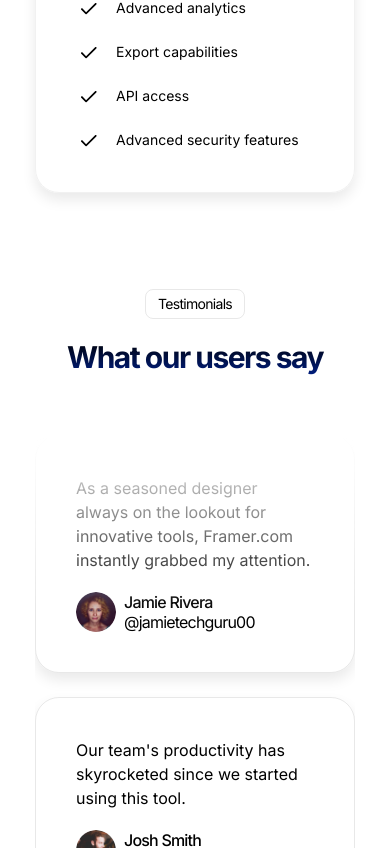
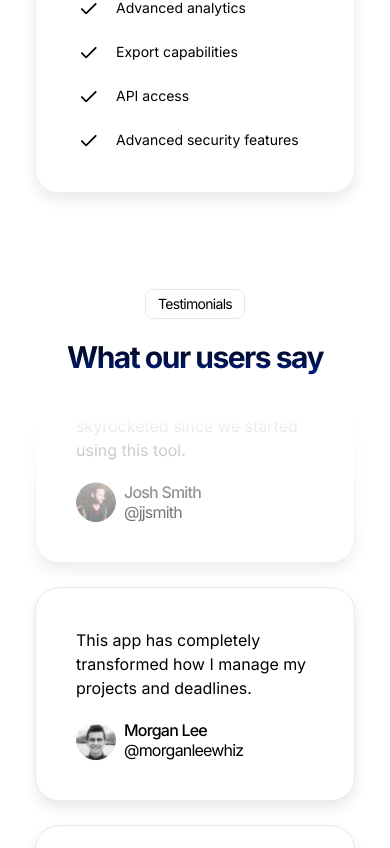
Before and after one commit to EL-Mehdiri/SAAS-LP, a Next.js app: page / in a window 390 px wide. Shown: the part 3876-4724 px from the top of the page. Built offline with nearby package versions, Linux system fonts and the light colour scheme.

Commit message:
"Added Framer Motion animations to CallToAction and Testimonials sections, and refactored Testimonials component to use motion.div and Fragment from React."

```diff
--- a/src/sections/CallToAction.tsx
+++ b/src/sections/CallToAction.tsx
@@ -1,10 +1,22 @@
+"use client";
+import { motion, useScroll, useTransform } from "framer-motion";
 import ArrowIcon from "@/assets/arrow-right.svg";
 import starImage from "@/assets/star.png";
 import springImage from "@/assets/spring.png";
 import Image from "next/image";
+import { useRef } from "react";
 export const CallToAction = () => {
+  const sectionRef = useRef(null);
+  const { scrollYProgress } = useScroll({
+    target: sectionRef,
+    offset: ["start end", "end start"],
+  });
+  const translateY = useTransform(scrollYProgress, [0, 1], [150, -150]);
   return (
-    <section className="bg-gradient-to-b from-white to-[#D2DCFF] overflow-x-clip py-24">
+    <section
+      ref={sectionRef}
+      className="bg-gradient-to-b from-white to-[#D2DCFF] overflow-x-clip py-24"
+    >
       <div className="container text-center">
         <div className="section-heading relative">
           <h2 className="section-title">Sign up for free today</h2>
@@ -12,14 +24,20 @@ export const CallToAction = () => {
             Celebrate the joy of accomplishment with an app designed to track
             your progress and motivate your efforts.
           </p>
-          <Image
-            src={starImage}
+          <motion.img
+            style={{
+              translateY,
+            }}
+            src={starImage.src}
             alt="star"
             width={360}
             className="absolute -left-[400px] -top-[137px] hidden md:block"
           />
-          <Image
-            src={springImage}
+          <motion.img
+            src={springImage.src}
+            style={{
+              translateY,
+            }}
             alt="spring"
             width={360}
             className="absolute -right-[350px] -top-[19px] hidden md:block"
--- a/src/sections/Testimonials.tsx
+++ b/src/sections/Testimonials.tsx
@@ -1,3 +1,5 @@
+"use client";
+import { motion } from "framer-motion";
 import avatar1 from "@/assets/avatar-1.png";
 import avatar2 from "@/assets/avatar-2.png";
 import avatar3 from "@/assets/avatar-3.png";
@@ -7,8 +9,9 @@ import avatar6 from "@/assets/avatar-6.png";
 import avatar7 from "@/assets/avatar-7.png";
 import avatar8 from "@/assets/avatar-8.png";
 import avatar9 from "@/assets/avatar-9.png";
-import SectionHeader from "@/components/sectionHeader";
+import SectionHeader from "@/components/SectionHeader";
 import Image from "next/image";
+import { Fragment } from "react";
 
 const testimonials = [
   {
@@ -74,11 +77,23 @@ const thirdColumn = testimonials.slice(6, 9);
 const TestemonialsColum = (props: {
   className?: string;
   testimonials: typeof testimonials;
+  duration?: number;
 }) => {
   return (
-    <div
-      className={`flex flex-col gap-6 mt-10 [mask-image:linear-gradient(to_bottom,transparent,black_25%,black_75%,transparent)] ${props.className}`}
+    <div className={props.className}>
+      <motion.div
+        animate={{ translateY: "-50%" }}
+        transition={{
+          repeat: Infinity,
+          ease: "linear",
+          repeatType: "loop",
+          duration: props.duration || 10,
+        }}
+        className={`flex flex-col gap-6 pb-6 `}
       >
+        {[
+          ...new Array(2).fill(0).map((_, i) => (
+            <Fragment key={i}>
               {props.testimonials.map(({ text, imageSrc, name, username }) => (
                 <div className="card" key={name}>
                   <div>{text}</div>
@@ -94,11 +109,17 @@ const TestemonialsColum = (props: {
                       <div className="font-medium tracking-tighter leading-5">
                         {name}
                       </div>
-              <div className="leading-5 tracking-tighter">{username}</div>
+                      <div className="leading-5 tracking-tighter">
+                        {username}
+                      </div>
                     </div>
                   </div>
                 </div>
               ))}
+            </Fragment>
+          )),
+        ]}
+      </motion.div>
     </div>
   );
 };
@@ -107,15 +128,17 @@ export const Testimonials = () => {
     <section className="bg-white ">
       <div className="container">
         <SectionHeader tag="Testimonials" title="What our users say" />
-        <div className="flex justify-center gap-6">
-          <TestemonialsColum testimonials={firstColumn} />
+        <div className="flex justify-center gap-6 [mask-image:linear-gradient(to_bottom,transparent,black_25%,black_75%,transparent)]  mt-10 max-h-[738px] overflow-hidden">
+          <TestemonialsColum testimonials={firstColumn} duration={15} />
           <TestemonialsColum
             testimonials={secondColumn}
-            className="hidden md:flex"
+            className="hidden md:block"
+            duration={19}
           />
           <TestemonialsColum
             testimonials={thirdColumn}
-            className="hidden md:flex"
+            className="hidden lg:block"
+            duration={17}
           />
         </div>
       </div>
```
Lines whose indentation alone changed are shown as unchanged.
